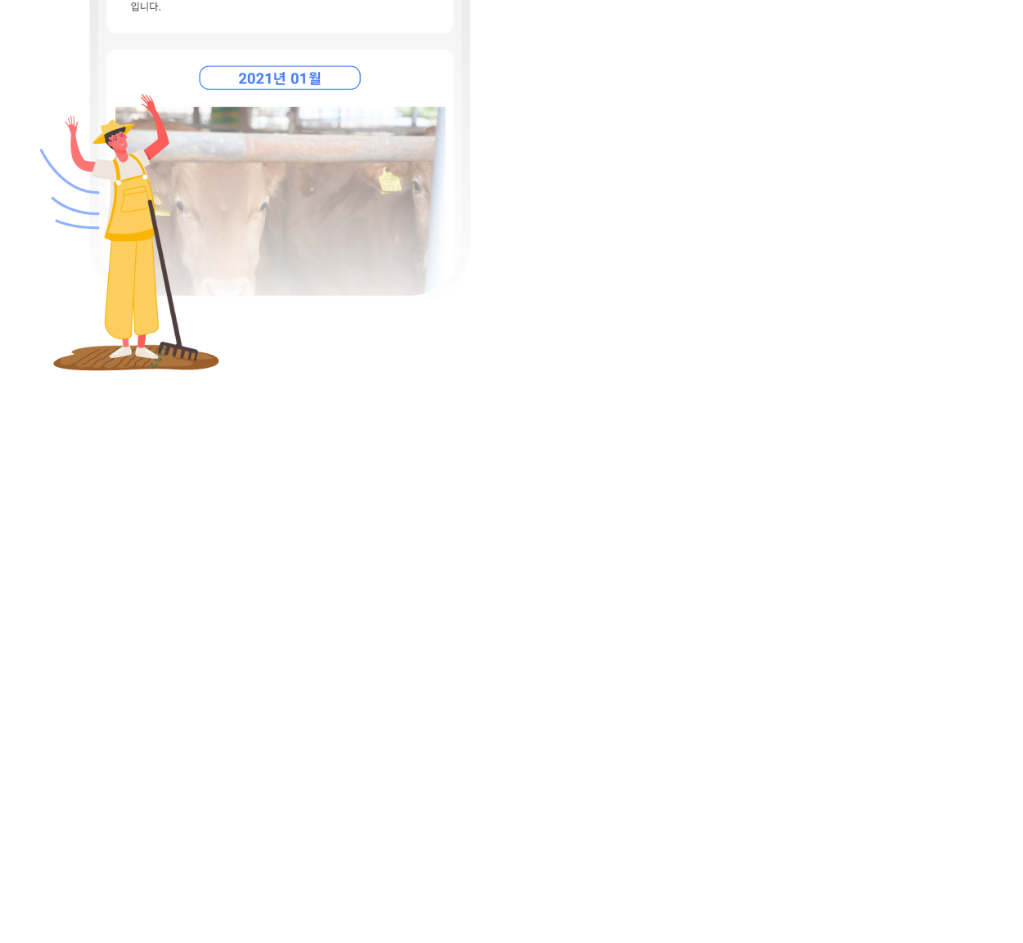
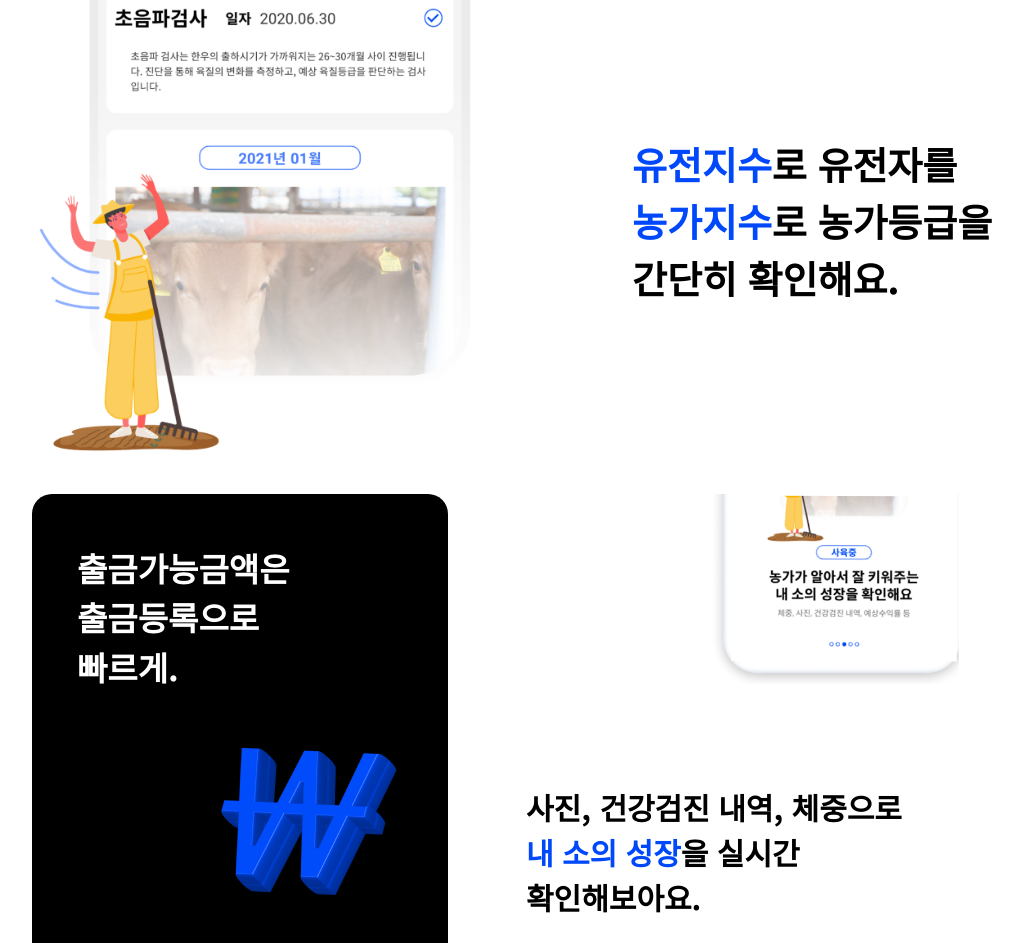
Before and after one commit to iamidlek/bancow-client, a Next.js app: page / in a window 1280 px wide. Shown: the part 2917-3860 px from the top of the page, without its empty margins (96-1119 px from the left). Built offline with nearby package versions, Linux system fonts and the light colour scheme.

Commit message:
feat: create section3 - #18

```diff
--- a/src/component/home/Section3.tsx
+++ b/src/component/home/Section3.tsx
@@ -3,57 +3,218 @@ import styled from "styled-components";
 
 export const Section = styled.div`
   position: relative;
-  height: 1694px;
+  height: 1520px;
   overflow: hidden;
   transition: ease all 0.5s;
-  @media screen and (max-width: 1400px) {
-  }
   @media ${(props) => props.theme.breakpoints.md} {
+    height: 1440px;
   }
   @media ${(props) => props.theme.breakpoints.sm} {
+    height: 1400px;
   }
 `;
 
-export const Row = styled.div`
+export const Row = styled.div<{ mt?: number }>`
   width: 80%;
   margin: 0 auto;
   position: relative;
+  margin-top: ${({ mt }) => (mt ? mt + "px" : 0 + "px")};
+  @media ${(props) => props.theme.breakpoints.sm} {
+    margin-top: ${({ mt }) => (mt ? mt / 2 + "px" : 0 + "px")};
+  }
+`;
+
+export const RowFlex = styled(Row)`
+  display: flex;
+  @media ${(props) => props.theme.breakpoints.sm} {
+    flex-direction: column;
+    align-items: center;
+  }
 `;
 
 export const HeadLine4 = styled.h4`
   font-size: 33px;
-  margin-top: 110px;
+  margin-bottom: 80px;
   @media ${(props) => props.theme.breakpoints.md} {
+    margin-bottom: 50px;
   }
   @media ${(props) => props.theme.breakpoints.sm} {
+    font-size: 23px;
+    margin-bottom: 30px;
+  }
+`;
+
+export const HeadLine4w = styled.h4`
+  font-size: 33px;
+  font-weight: bold;
+  padding-top: 50px;
+  padding-left: 45px;
+  color: ${(props) => props.theme.colors.white};
+  @media ${(props) => props.theme.breakpoints.md} {
+    margin-bottom: 50px;
+  }
+  @media ${(props) => props.theme.breakpoints.sm} {
+    font-size: 23px;
+  }
+`;
+
+export const HeadLine42 = styled.h4`
+  font-size: 33px;
+  font-weight: bold;
+  position: absolute;
+  left: 48px;
+  bottom: 45px;
+  @media screen and (max-width: 1340px) {
+    font-size: 30px;
+  }
+  @media screen and (max-width: 1110px) {
+    font-size: 26px;
+  }
+  @media ${(props) => props.theme.breakpoints.md} {
+    font-size: 22px;
+  }
+`;
+
+export const HeadLine3 = styled.h3`
+  font-size: 47px;
+  font-weight: Bold;
+  @media screen and (max-width: 1340px) {
+    font-size: 38px;
+  }
+  @media screen and (max-width: 1220px) {
+    font-size: 30px;
+  }
+  @media ${(props) => props.theme.breakpoints.md} {
+    font-size: 32px;
   }
 `;
 export const HeadLine2 = styled.h2`
   font-size: 58px;
   font-weight: Bold;
-  margin-top: 80px;
   @media ${(props) => props.theme.breakpoints.md} {
+    font-size: 50px;
   }
   @media ${(props) => props.theme.breakpoints.sm} {
+    font-size: 30px;
   }
 `;
-
+export const Emphasis = styled.span`
+  color: ${(props) => props.theme.colors.point};
+`;
 export const Img1 = styled.div`
   width: 520px;
   height: 471px;
   background-image: url("/mainpage/mainpagesection3-1.png");
   background-repeat: no-repeat;
   background-size: cover;
+  border-radius: 20px;
+  @media ${(props) => props.theme.breakpoints.md} {
+    width: 300px;
+    height: 471px;
+    background-size: 110%;
+    background-position: 25% 55%;
+  }
+  @media screen and (max-width: 800px) {
+    display: none;
+  }
+  @media ${(props) => props.theme.breakpoints.sm} {
+    display: block;
+    width: 300px;
+    height: 272px;
+  }
+`;
 
-  @media screen and (max-width: 1400px) {
-    /* display: none; */
+export const TextBox = styled.div`
+  flex-grow: 1;
+  max-width: 726px;
+  min-width: 370px;
+  height: 471px;
+  border-radius: 20px;
+  display: flex;
+  align-items: center;
+  padding-left: 90px;
+
+  @media screen and (max-width: 1340px) {
+    padding-left: 80px;
+  }
+  @media screen and (max-width: 1220px) {
+    padding-left: 70px;
+  }
+  @media ${(props) => props.theme.breakpoints.sm} {
+    padding-left: 0;
+    justify-content: center;
+    height: 200px;
+    margin-top: 10px;
+  }
+`;
+
+export const TextBox2 = styled.div`
+  width: 416px;
+  height: 471px;
+  background-color: #000;
+  border-radius: 20px;
+  position: relative;
+  @media screen and (max-width: 870px) {
+    display: none;
+  }
+  @media ${(props) => props.theme.breakpoints.sm} {
+    display: block;
+  }
+`;
+
+export const Img2 = styled.div`
+  width: 200px;
+  height: 167px;
+  background-image: url("/mainpage/mainpagesection3-2.png");
+  background-repeat: no-repeat;
+  background-size: cover;
+  position: absolute;
+  right: 40px;
+  bottom: 60px;
+`;
+
+export const TextBox3 = styled.div`
+  flex-grow: 1;
+  height: 471px;
+  max-width: 800px;
+  min-width: 370px;
+  border-radius: 20px;
+  display: flex;
+  align-items: center;
+  margin-left: 30px;
+  position: relative;
+  @media ${(props) => props.theme.breakpoints.sm} {
+    height: 171px;
+    margin-left: 0px;
+    margin-top: 20px;
+  }
+`;
+
+export const Img3 = styled.div`
+  width: 384px;
+  height: 260px;
+  background-image: url("/mainpage/mainpagesection3-3.png");
+  background-repeat: no-repeat;
+  background-size: cover;
+  position: absolute;
+  top: 0;
+  left: 40%;
+  @media screen and (max-width: 1340px) {
+    width: 250px;
+    height: 190px;
+  }
+  @media screen and (max-width: 1110px) {
+    left: 20%;
+  }
+  @media ${(props) => props.theme.breakpoints.sm} {
+    display: none;
   }
 `;
 
 const Section3 = () => {
   return (
     <Section>
-      <Row>
+      <Row mt={80}>
         <HeadLine4>1. 구매하기</HeadLine4>
         <HeadLine2>
           유전지수와
@@ -61,10 +222,36 @@ const Section3 = () => {
           농가지수로 구매 결정
         </HeadLine2>
       </Row>
-      <Row>
+      <RowFlex mt={110}>
         <Img1 />
-      </Row>
-      <Row></Row>
+        <TextBox>
+          <HeadLine3>
+            <Emphasis>유전지수</Emphasis>로 유전자를
+            <br /> <Emphasis>농가지수</Emphasis>로 농가등급을
+            <br /> 간단히 확인해요.
+          </HeadLine3>
+        </TextBox>
+      </RowFlex>
+      <RowFlex mt={38}>
+        <TextBox2>
+          <HeadLine4w>
+            출금가능금액은
+            <br />
+            출금등록으로
+            <br />
+            빠르게.
+          </HeadLine4w>
+          <Img2 />
+        </TextBox2>
+        <TextBox3>
+          <HeadLine42>
+            사진, 건강검진 내역, 체중으로
+            <br /> <Emphasis>내 소의 성장</Emphasis>을 실시간
+            <br /> 확인해보아요.
+          </HeadLine42>
+          <Img3 />
+        </TextBox3>
+      </RowFlex>
     </Section>
   );
 };
```
